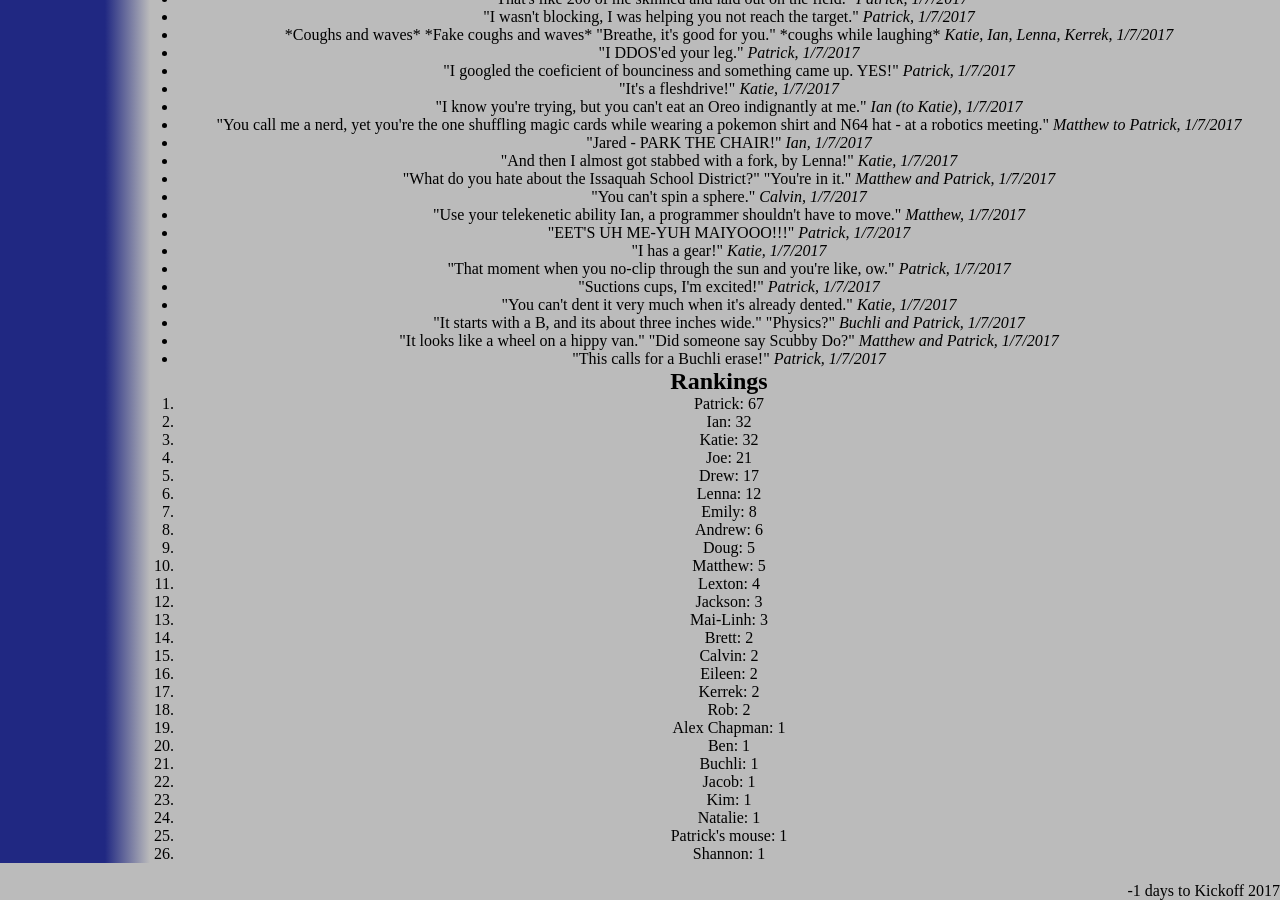
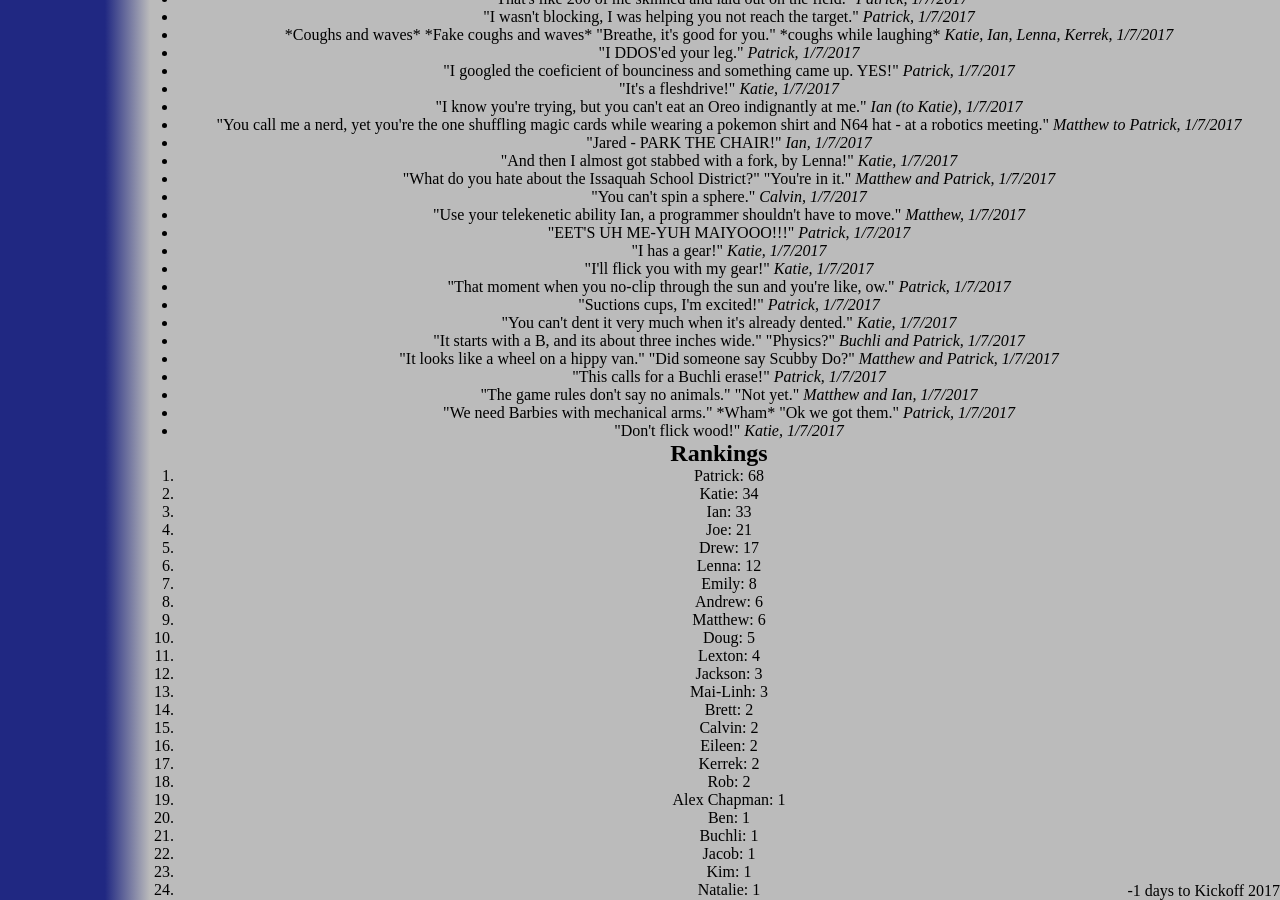
Before and after one commit to katiebugmoon/FRC4131.github.io, a Jekyll site: the page built from media/2017/quotes.html, in a window 1280 px wide and 900 px high, scrolled down 2960 px. Built offline with Jekyll 4.4.1, drawn with Linux system fonts in a browser that asks for light colours; nearby versions of some CDN libraries.

Commit message:
quote war

```diff
--- a/media/2017/quotes.html
+++ b/media/2017/quotes.html
@@ -171,12 +171,16 @@ title: Build Season 2017 Quotes
 	<li>"Use your telekenetic ability Ian, a programmer shouldn't have to move." <i>Matthew, 1/7/2017</i></li>
 	<li>"EET'S UH ME-YUH MAIYOOO!!!" <i>Patrick, 1/7/2017</i></li>
 	<li>"I has a gear!" <i>Katie, 1/7/2017</i></li>
+	<li>"I'll flick you with my gear!" <i>Katie, 1/7/2017</i></li>
 	<li>"That moment when you no-clip through the sun and you're like, ow." <i>Patrick, 1/7/2017</i></li>
 	<li>"Suctions cups, I'm excited!" <i>Patrick, 1/7/2017</i></li>
 	<li>"You can't dent it very much when it's already dented." <i>Katie, 1/7/2017</i></li>
 	<li>"It starts with a B, and its about three inches wide." "Physics?" <i>Buchli and Patrick, 1/7/2017</i></li>
 	<li>"It looks like a wheel on a hippy van." "Did someone say Scubby Do?" <i>Matthew and Patrick, 1/7/2017</i></li>
 	<li>"This calls for a Buchli erase!" <i>Patrick, 1/7/2017</i></li>
+	<li>"The game rules don't say no animals." "Not yet." <i>Matthew and Ian, 1/7/2017</i></li>
+	<li>"We need Barbies with mechanical arms." *Wham* "Ok we got them." <i>Patrick, 1/7/2017</i></li>
+	<li>"Don't flick wood!" <i>Katie, 1/7/2017</i></li>
 </ul>
 <h2>Rankings</h2>
 <ol id='rankings'></ol>
```
